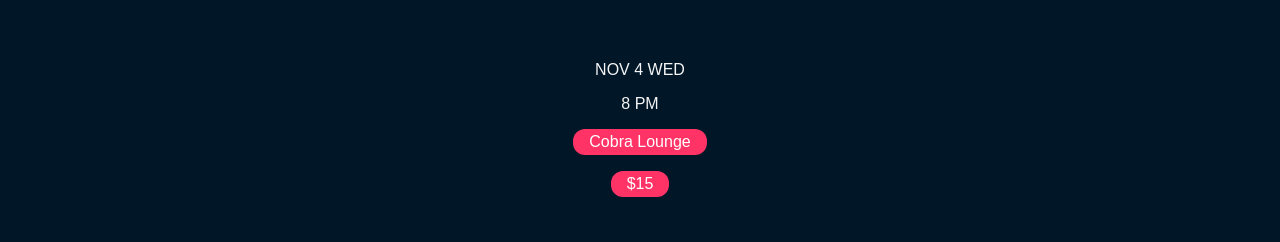
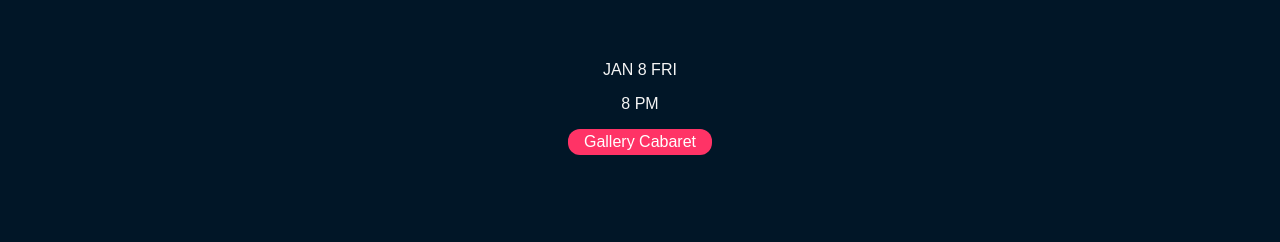
Before and after one commit to Turtlewords/autoflamingo_, a plain HTML site: page shows.html in a window 1280 px wide. Shown: the part 239-481 px from the top of the page. Drawn offline with Linux system fonts and the light colour scheme.

Commit message:
update shows

```diff
--- a/shows.html
+++ b/shows.html
@@ -81,25 +81,6 @@
         <h2 class="sub-header">Shows</h2>
         <ul class="show-list">
 
-
-          <li class="shows-item">
-            <p class="shows-date">NOV 4 WED</p>
-            <p class="shows-time">8 PM</p>
-            <a
-              class="shows-venue"
-              href="https://cobralounge.com/"
-              target="_blank"
-              >Cobra Lounge</a
-            >
-            <a
-              class="shows-link"
-              href="https://dice.fm/event/532kmw-high-plains-ripper-rareforms-autoflamingo-4th-nov-cobra-lounge-chicago-tickets?pid=5997f9b0&_branch_match_id=1612182427301101520&utm_medium=partners_api&_branch_referrer=H4sIAAAAAAAAA8soKSkottLXz8nMy9ZLyUxO1UvL1Q9JTE60MDcyNUpMsbQvyEyxNbW0NE%2BzTDJQqytKTUstKsrMS49PKsovL04tsnXOKMrPTQUAR0uhvkgAAAA%3D"
-              target="_blank"
-              >$15</a>
-
-          </li>
-
-
           <li class="shows-item">
             <p class="shows-date">JAN 8 FRI</p>
             <p class="shows-time">8 PM</p>
```
